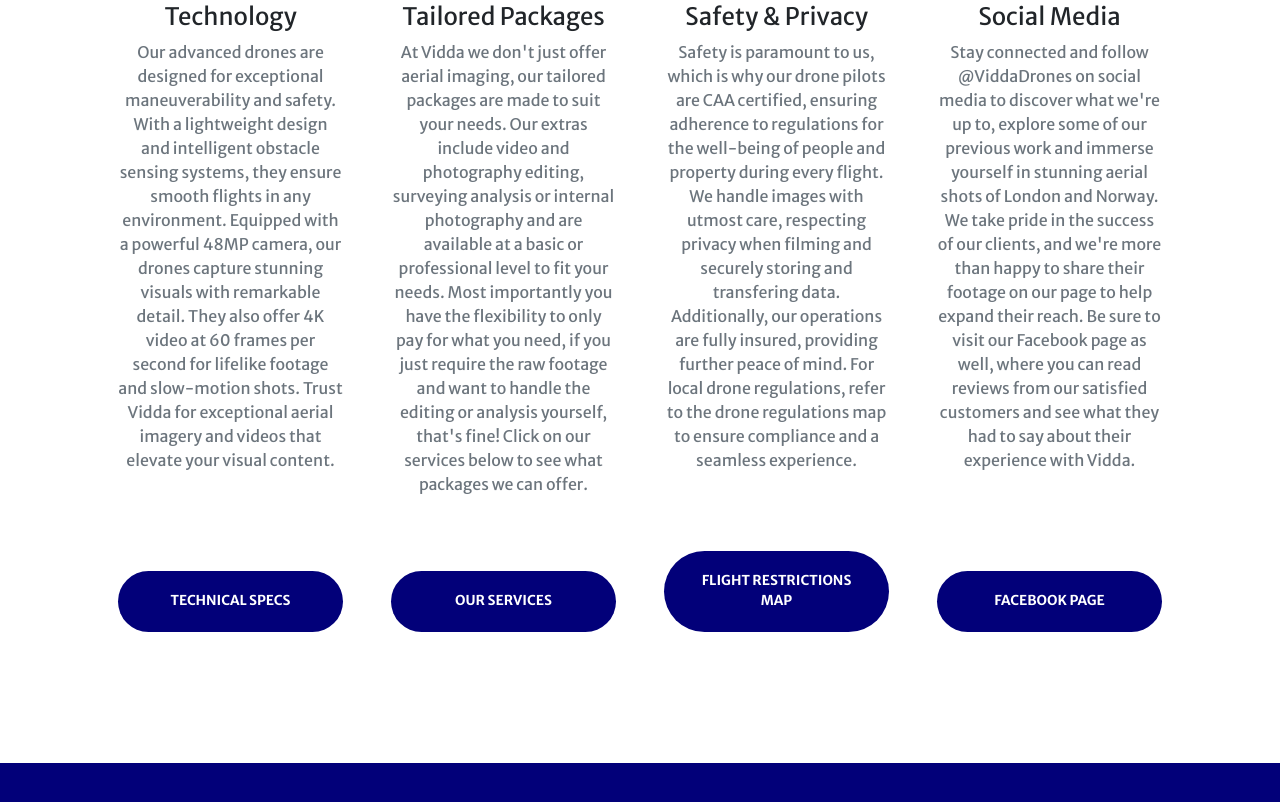
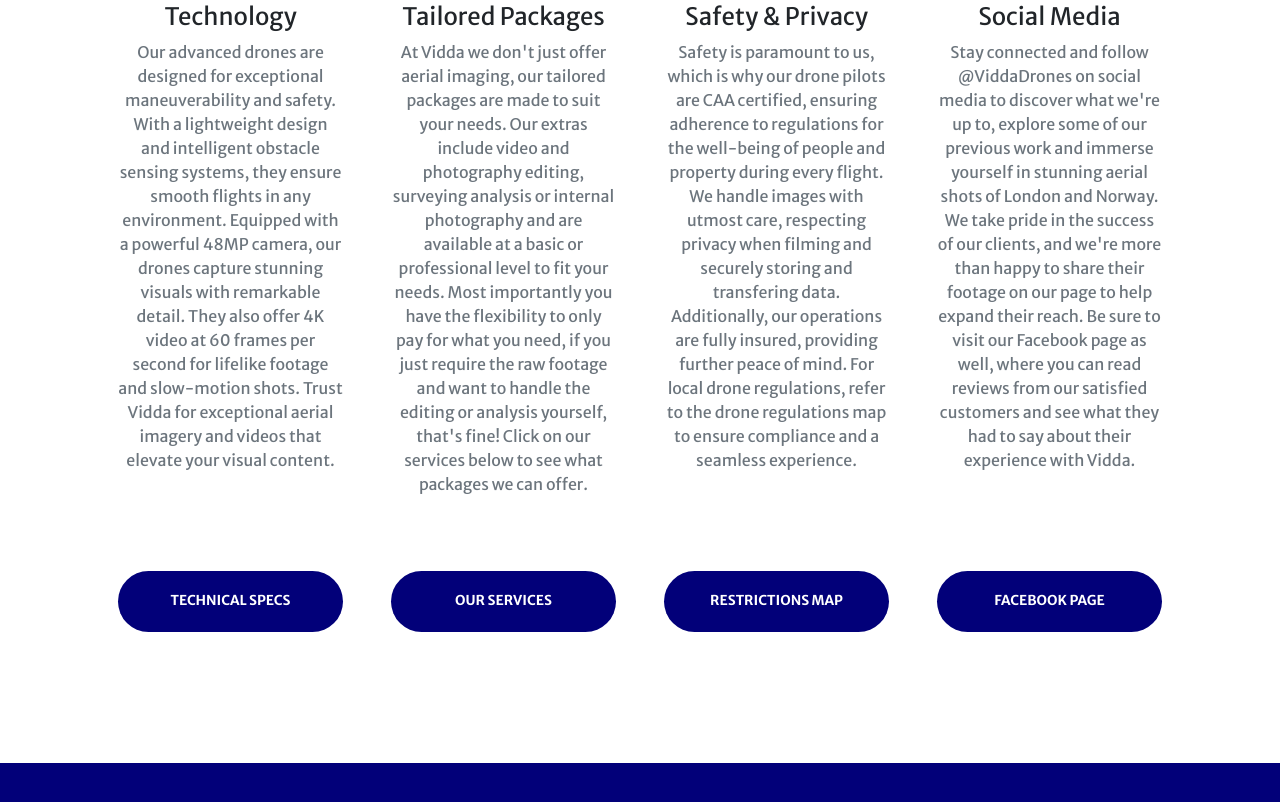
Before and after one commit to ViddaDrones/ViddaEdit, a plain HTML site: page index.html in a window 1280 px wide. Shown: the part 2378-3180 px from the top of the page. Drawn offline with nearby package versions, Linux system fonts and the light colour scheme; some packages are replaced by stand-ins of ours; a script that the page names is missing; a web font is replaced by a local one.

Commit message:
Update index.html
Change restrictions map text

```diff
--- a/index.html
+++ b/index.html
@@ -138,7 +138,7 @@
                     <p class="text-muted mb-auto">
 Safety is paramount to us, which is why our drone pilots are CAA certified, ensuring adherence to regulations for the well-being of people and property during every flight. We handle images with utmost care, respecting privacy when filming and securely storing and transfering data. Additionally, our operations are fully insured, providing further peace of mind. For local drone regulations, refer to the drone regulations map to ensure compliance and a seamless experience.</p>
                     <hr class="divider divider-light mt-auto">
-                    <a class="btn btn-primary btn-xl" href="https://nats-uk.ead-it.com/cms-nats/opencms/en/uas-restriction-zones/#Dronesafe_Map" onclick="window.open(this.href, '_blank', 'width=800,height=600'); return false;">Flight Restrictions Map</a>
+                    <a class="btn btn-primary btn-xl" href="https://nats-uk.ead-it.com/cms-nats/opencms/en/uas-restriction-zones/#Dronesafe_Map" onclick="window.open(this.href, '_blank', 'width=800,height=600'); return false;">Restrictions Map</a>
 
 <hr class="divider" />
                 </div>
```
